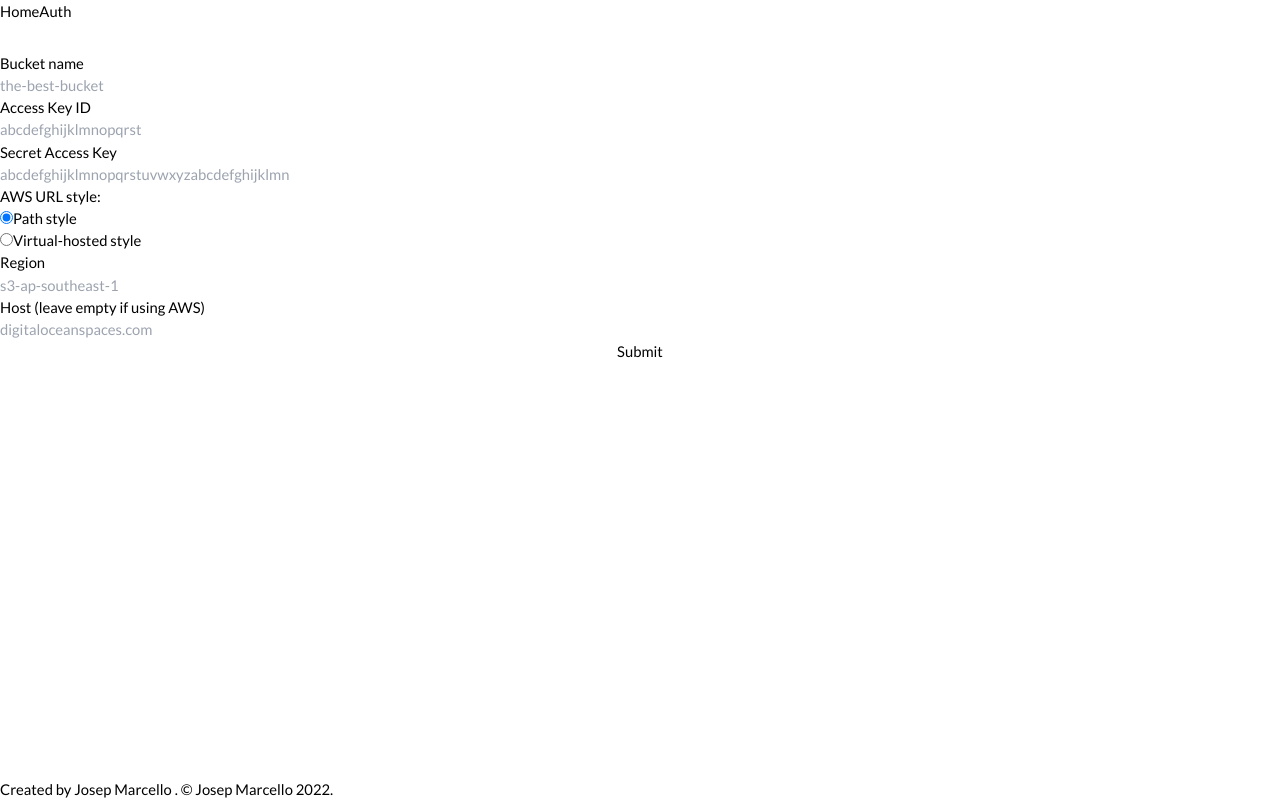
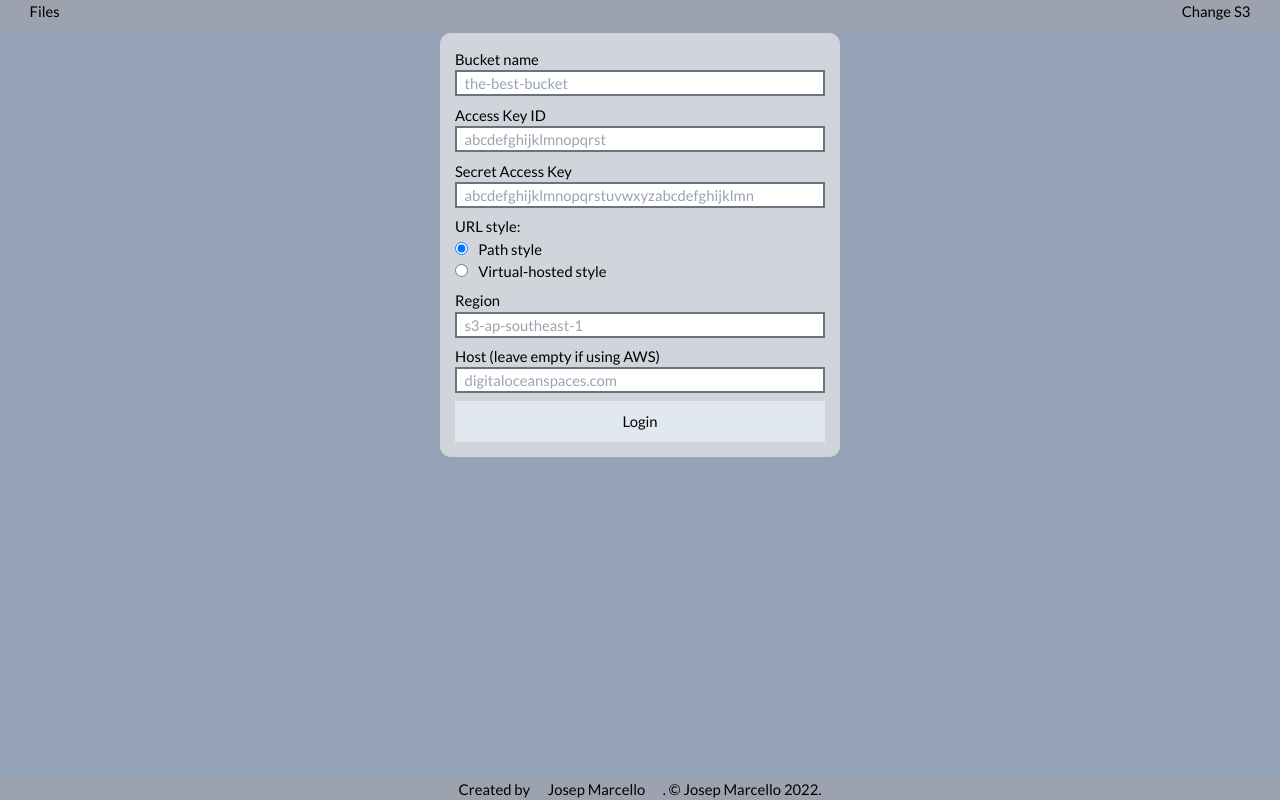
Before and after one commit to jspmarc/s3-browser, a Vue app: page / in a window 1280 px wide. Built offline with nearby package versions, Linux system fonts and the light colour scheme; the HTML template or start-up script is replaced by a standard one.

Commit message:
feat: styling

```diff
--- a/src/App.vue
+++ b/src/App.vue
@@ -46,16 +46,18 @@ onMounted(() => {
 </script>
 
 <template>
-  <header class="h-[var(--header-height)]">
-    <nav>
-      <a href="#/">Home</a>
-      <a :href="authRoute">Auth</a>
+  <header class="bg-gray-400 grid grid-cols-1 h-[var(--header-height)]">
+    <nav class="flex items-center justify-between px-4">
+      <a href="#/">Files</a>
+      <a :href="authRoute">Change S3</a>
     </nav>
   </header>
-  <main class="min-h-[calc(100vh-var(--outer-content-height))]">
+  <main
+    class="flex flex-col items-center max-w-full min-h-[calc(100vh-var(--outer-content-height))] overflow-auto px-8 pt-1"
+  >
     <component :is="currentView" />
   </main>
-  <footer class="h-[var(--footer-height)]">
+  <footer class="bg-gray-400 h-[var(--footer-height)] text-center w-screen">
     Created by
     <a
       href="https://jspmarc.dev"
@@ -64,3 +66,9 @@ onMounted(() => {
       Josep Marcello </a>. © Josep Marcello 2022.
   </footer>
 </template>
+
+<style scoped>
+a {
+  @apply bg-gray-400 h-full px-4 hover:bg-slate-200;
+}
+</style>
--- /dev/null
+++ b/src/components/browser-page/file-item.vue
@@ -0,0 +1,27 @@
+<script
+  setup
+  lang="ts"
+></script>
+
+<template>
+  <li
+    class="bg-white flex flex-row items-center gap-2 my-2 p-2 rounded-md w-full hover:bg-gray-100"
+  >
+    <span>✅</span>
+    <span class="overflow-ellipsis overflow-hidden whitespace-nowrap w-full">
+      <slot />
+    </span>
+    <button class="bg-blue-400">
+      edit
+    </button>
+    <button class="bg-red-400">
+      delete
+    </button>
+  </li>
+</template>
+
+<style scoped>
+button {
+  @apply p-2 rounded-md;
+}
+</style>
--- a/src/components/browser-page/objects-pane.vue
+++ b/src/components/browser-page/objects-pane.vue
@@ -3,6 +3,7 @@
   lang="ts"
 >
 import { ref, computed, watch } from 'vue'
+import FileItem from './file-item.vue'
 import type TObjectsList from '../../types/TObjectsList'
 import { list } from '../../controllers/S3Object'
 
@@ -16,6 +17,7 @@ const props = defineProps({
 const files = ref<string[]>([])
 const folders = ref<string[]>([])
 const folder = ref(props.folder)
+const searchQuery = ref('')
 
 defineEmits<{
   (e: 'openFile', key: string): void
@@ -31,7 +33,6 @@ const lists = computed(() => {
 
 watch(props, (newValue) => {
   folder.value = newValue.folder
-  console.log({ newValue, folder })
   getObjects()
 })
 
@@ -50,25 +51,33 @@ getObjects()
 </script>
 
 <template>
+  <div class="flex flex-col w-full">
+    <input
+      v-model="searchQuery"
+      class="border-4 border-slate-500 px-2"
+      type="text"
+      placeholder="Search"
+    >
     <ul>
-    <li
-      v-for="f in lists.folders"
+      <file-item
+        v-for="f in lists.folders.filter((f) => new RegExp(searchQuery, 'i').test(f))"
         :key="f"
         class="cursor-pointer"
         @click="$emit('openFolder', f)"
       >
         {{ f }}
-    </li>
+      </file-item>
     </ul>
     <hr>
     <ul>
-    <li
-      v-for="f in lists.files"
+      <file-item
+        v-for="f in lists.files.filter((f) => new RegExp(searchQuery, 'i').test(f))"
         :key="f"
         class="cursor-pointer"
         @click="$emit('openFile', f)"
       >
         {{ f }}
-    </li>
+      </file-item>
     </ul>
+  </div>
 </template>
--- a/src/index.css
+++ b/src/index.css
@@ -6,9 +6,13 @@
 
 :root {
   --footer-height: 1.5rem;
-  --header-height: 3.5rem;
+  --header-height: 2rem;
   --outer-content-height: calc(var(--footer-height) + var(--header-height));
 
   font-family: 'Lato', sans-serif;
   font-size: clamp(14px, 1.85vmin, 20px);
 }
+
+body {
+  @apply bg-slate-400;
+}
--- a/src/views/auth-page.vue
+++ b/src/views/auth-page.vue
@@ -31,39 +31,59 @@ const submit = (e: Event) => {
 </script>
 <template>
   <form
-    class="flex flex-col"
+    class="bg-gray-300 flex flex-col p-4 rounded-xl"
     @submit="submit"
   >
-    <label for="bucket_name">Bucket name</label>
+    <label
+      class="label-class"
+      for="bucket_name"
+    >
+      Bucket name
+    </label>
     <input
       id="bucket_name"
       v-model="bucketName"
+      class="input-class"
       type="text"
       name="bucket_name"
       placeholder="the-best-bucket"
       required
     >
-    <label for="access-key-id">Access Key ID</label>
+
+    <label
+      class="label-class"
+      for="access-key-id"
+    >
+      Access Key ID
+    </label>
     <input
       id="access-key-id"
       v-model="accessKeyId"
+      class="input-class"
       type="text"
       name="access_key_id"
       placeholder="abcdefghijklmnopqrst"
       required
     >
 
-    <label for="secret-access-key">Secret Access Key</label>
+    <label
+      class="label-class"
+      for="secret-access-key"
+    >
+      Secret Access Key
+    </label>
     <input
       id="secret-access-key"
       v-model="secretAccessKey"
+      class="input-class"
       type="text"
       name="secret_access_key"
       placeholder="abcdefghijklmnopqrstuvwxyzabcdefghijklmn"
       required
     >
 
-    <span>AWS URL style:</span>
+    <div class="mb-2">
+      <span class="label-class">URL style:</span>
       <div>
         <input
           id="path-style"
@@ -72,9 +92,13 @@ const submit = (e: Event) => {
           type="radio"
           value="path"
         >
-      <label for="path-style">Path style</label>
+        <label
+          class="ml-2"
+          for="path-style"
+        >
+          Path style
+        </label>
       </div>
-
       <div>
         <input
           id="virtual-hosted-style"
@@ -83,28 +107,58 @@ const submit = (e: Event) => {
           type="radio"
           value="virtual"
         >
-      <label for="virtual-hosted-style">Virtual-hosted style</label>
+        <label
+          class="ml-2"
+          for="virtual-hosted-style"
+        >
+          Virtual-hosted style
+        </label>
+      </div>
     </div>
 
-    <label for="region">Region</label>
+    <label
+      class="label-class"
+      for="region"
+    >
+      Region
+    </label>
     <input
       id="region"
       v-model="region"
+      class="input-class"
       type="text"
       name="region"
       placeholder="s3-ap-southeast-1"
     >
-    <label for="host">Host (leave empty if using AWS)</label>
+    <label
+      class="label-class"
+      for="host"
+    >
+      Host (leave empty if using AWS)
+    </label>
     <input
       id="host"
       v-model="endpoint"
+      class="input-class"
       type="text"
       name="host"
       placeholder="digitaloceanspaces.com"
     >
 
-    <button type="submit">
-      Submit
+    <button
+      class="bg-slate-200 border-2 py-2 hover:bg-gray-100"
+      type="submit"
+    >
+      Login
     </button>
   </form>
 </template>
+
+<style scoped>
+.input-class {
+  @apply border-2 border-gray-500 mb-2 px-2 w-[25rem];
+}
+.label-class {
+  @apply font-normal;
+}
+</style>
--- a/src/views/browser-page.vue
+++ b/src/views/browser-page.vue
@@ -5,12 +5,14 @@
 import ObjectsPane from '../components/browser-page/objects-pane.vue'
 import { head } from '../controllers/S3Object'
 import { generateClient } from '../controllers/Client'
-import { ref } from 'vue'
+import { ref, computed } from 'vue'
 import type TObjectHead from '../types/TObjectHead'
 
 const visited = ref<string[]>([''])
 const fileMetadata = ref<TObjectHead | null>(null)
 const baseUrl = ref('')
+
+const currentKey = computed(() => visited.value.at(-1))
 
 const openFile = (f: string) => {
   visited.value.push(f)
@@ -22,8 +24,9 @@ generateClient().then((client) => (baseUrl.value = client.generateUrl()))
 </script>
 
 <template>
-  folder: {{ visited.at(-1) }}
+  <div class="bg-gray-300 grid grid-cols-[1fr_9fr] mb-2 rounded-md w-full">
     <button
+      class="bg-white mr-2 px-2 py-1 rounded-md hover:bg-slate-100"
       @click="
         () => {
           visited.pop()
@@ -33,40 +36,60 @@ generateClient().then((client) => (baseUrl.value = client.generateUrl()))
     >
       Back
     </button>
+    <div class="bg-white px-2 inline-block rounded-md w-full">
+      <span v-if="!fileMetadata">folder: </span>
+      <span v-else>file: </span>
+      <span class="w-full">{{ currentKey }}</span>
+    </div>
+  </div>
   <hr>
   <objects-pane
     v-if="!fileMetadata"
-    :folder="visited.at(-1)"
+    :folder="currentKey"
     @open-folder="(f) => visited.push(f)"
     @open-file="(f) => openFile(f)"
   />
-  <template v-if="fileMetadata">
+  <template v-else>
     <img
       v-if="fileMetadata.content_type.startsWith('image')"
-      :src="baseUrl + visited.at(-1)"
-      :alt="visited.at(-1)"
+      class="preview"
+      :src="baseUrl + currentKey"
+      :alt="currentKey"
     >
     <video
       v-else-if="fileMetadata.content_type.startsWith('video')"
       controls
-      :src="baseUrl + visited.at(-1)"
-      :alt="visited.at(-1)"
+      class="preview"
+      :src="baseUrl + currentKey"
+      :alt="currentKey"
       :type="fileMetadata.content_type"
     />
     <audio
       v-else-if="fileMetadata.content_type.startsWith('audio')"
       controls
-      :src="baseUrl + visited.at(-1)"
+      class="preview"
+      :src="baseUrl + currentKey"
     />
     <iframe
       v-else-if="fileMetadata.content_type.startsWith('text')"
-      :src="baseUrl + visited.at(-1)"
+      class="preview no-w"
+      :src="baseUrl + currentKey"
     />
     <iframe
       v-else
-      :src="`https://docs.google.com/gview?url=${baseUrl + visited.at(-1)}&embedded=true`"
-      style="width: 600px; height: 500px"
+      class="preview no-w"
+      :src="`https://docs.google.com/gview?url=${baseUrl + currentKey}&embedded=true`"
       frameborder="0"
     />
   </template>
 </template>
+
+<style scoped>
+.preview {
+  @apply bg-white max-h-screen min-h-[80vh] w-auto;
+}
+
+.preview.no-w {
+  @apply w-full;
+}
+</style>
```
Lines whose indentation alone changed are shown as unchanged.
